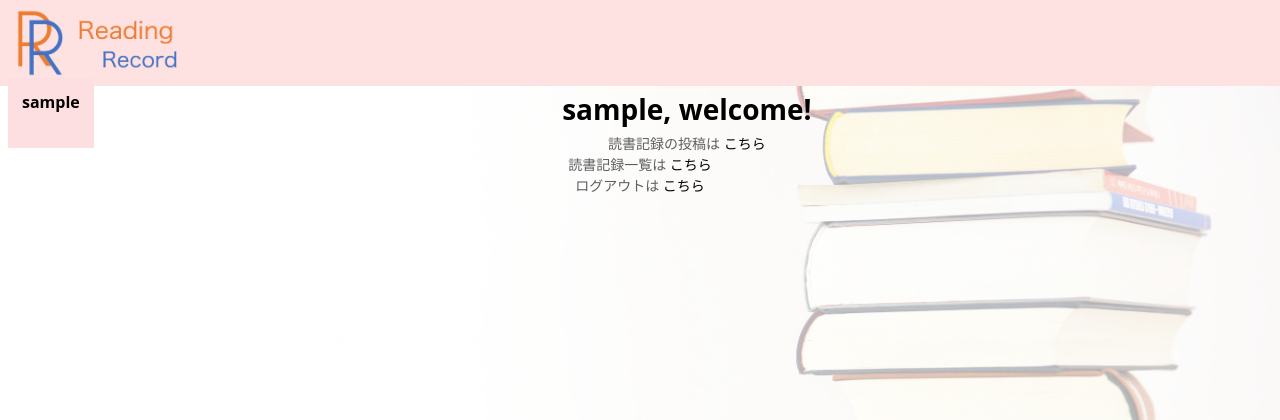
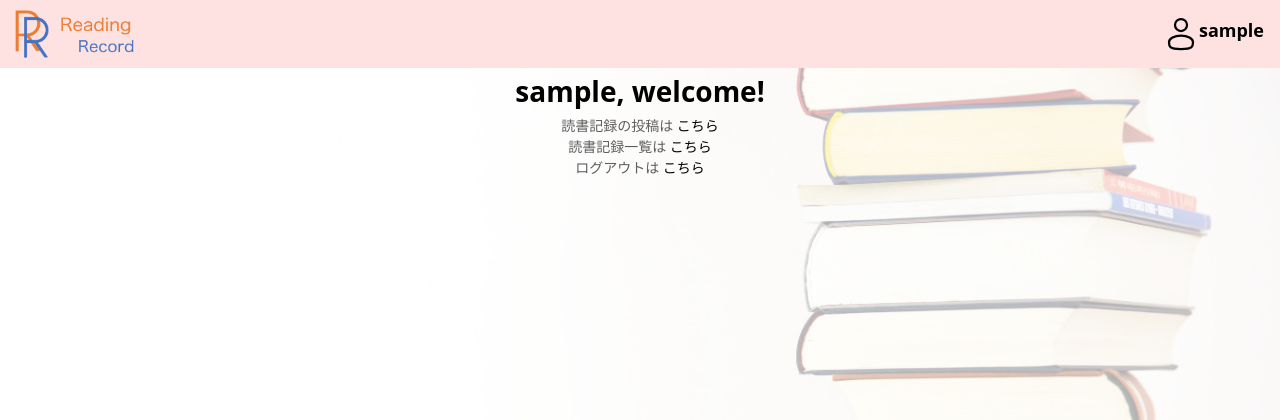
Before and after one commit to tomoish/reading-record, a Django app: page /home/ in a window 1280 px wide. Shown: the top 420 px of the page. Run offline with Django 4.2, Linux system fonts and the light colour scheme; the visitor is signed in with stand-in values (Sample User, id 1).

Commit message:
Fix home desgin

```diff
--- a/book_project/reading_record/templates/reading_record/home.html
+++ b/book_project/reading_record/templates/reading_record/home.html
@@ -1,24 +1,32 @@
 {% load static %}
 
 <!DOCTYPE html>
-<html lang="ja" dir="ltr">
+<html>
 <head>
-  <meta charset="utf-8">
-  <title>Reading record HOME</title>
-  <link rel="stylesheet" href='{% static "reading_record/css/style.css" %}'/>
+  <meta charset="UTF-8">
+  <title>{{UserID}} - Reading Record</title>
+  <link rel="preconnect" href="https://fonts.googleapis.com">
+  <link rel="preconnect" href="https://fonts.gstatic.com" crossorigin>
+  <link href="https://fonts.googleapis.com/css2?family=Bitter:wght@400;700&display=swap" rel="stylesheet">
+  <link rel="stylesheet" href="{% static 'reading_record/css/style.css'%}">
+  <script src="{% static 'reading_record/js/script.js' %}"></script>
   <link href="{% static 'reading_record/icon/favicon.ico' %}" rel="shortcut icon">
 </head>
 <body id="home">
-  <header>
-    <div class="logo">
-      <img src="../../static/reading_record/images/logo.png", alt="HOME" width="176" height="70">
+
+<header>
+  <nav class="header-nav container">
+    <div>
+      <img src="../../static/reading_record/images/logo.png", alt="HOME" width="131" height="52">
     </div>
-    <nav>
-        <ul class="global-nav">
-            <li><a href="{% url 'home' %}">{{ UserID }}</a></li>
-        </ul>
-    </nav>
+    <div>
+      <a href="{% url 'home' %}" class="sign-in flex text-lg font-bold ">
+        <svg xmlns="http://www.w3.org/2000/svg" width="36" height="36" viewBox="0 0 24 24"><g fill="none" stroke="currentColor" stroke-width="1.5"><circle cx="12" cy="6" r="4"/><path d="M20 17.5c0 2.485 0 4.5-8 4.5s-8-2.015-8-4.5S7.582 13 12 13s8 2.015 8 4.5Z"/></g></svg>
+        {{UserID}}</a></li>
+    </div>
+  </nav>
 </header>
+
 <div class="main">
   <h1>{{ UserID }}, welcome!</h1>
 
```
